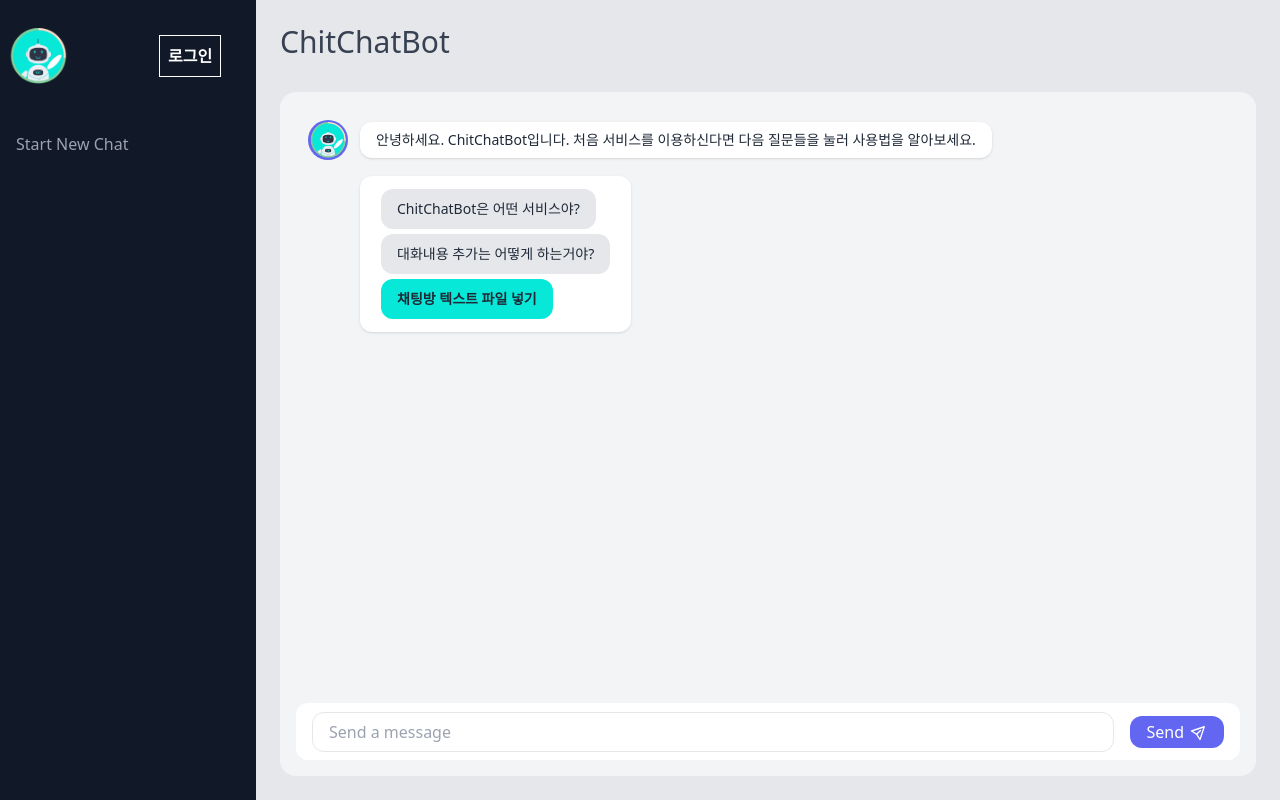
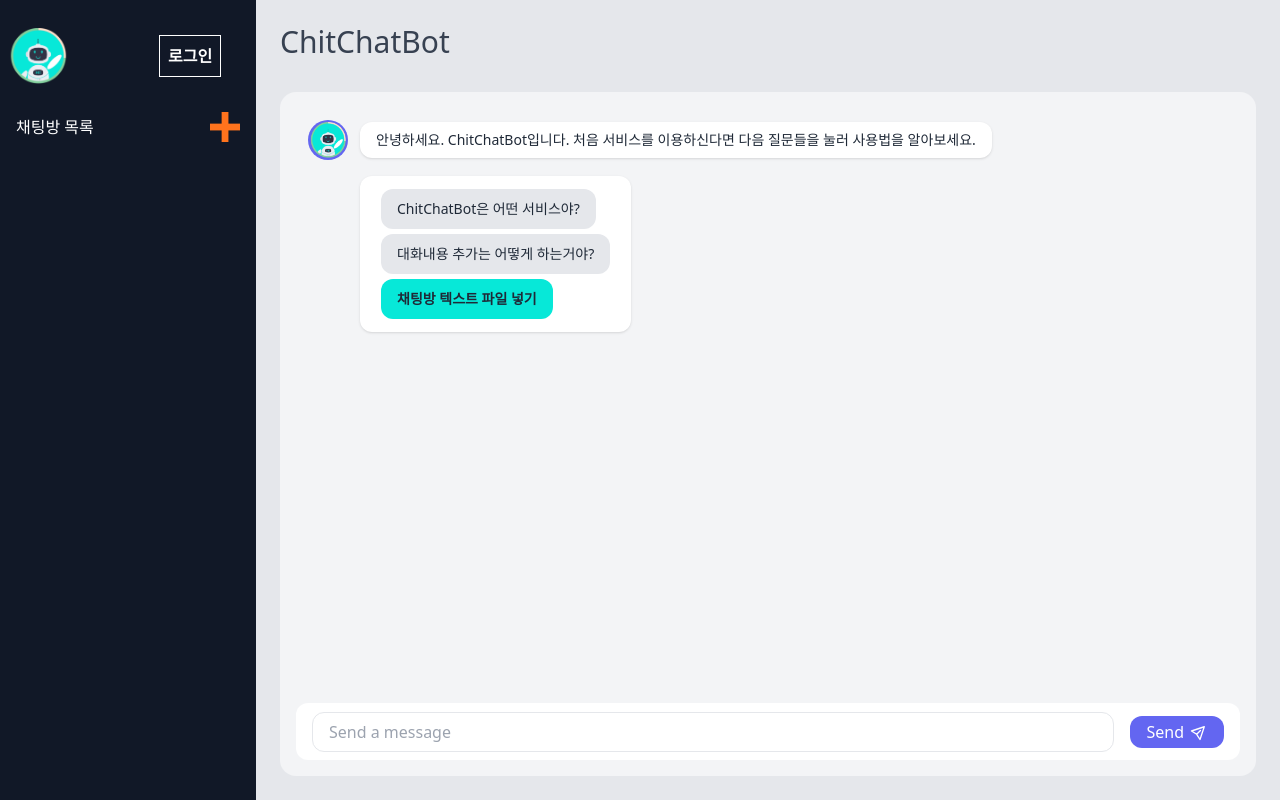
Before and after one commit to chitchatbot/bedrock, a Next.js app in the folder frontend/: page / in a window 1280 px wide. Built offline with nearby package versions, Linux system fonts and the light colour scheme.

Commit message:
Update Navigation.jsx
login, addChatroom function

```diff
--- a/frontend/components/Navigation.jsx
+++ b/frontend/components/Navigation.jsx
@@ -5,8 +5,11 @@ import Link from "next/link";
 
 export default function Navigation() {
     const [isLoginPopupOpen, setIsLoginPopupOpen] = useState(false);
-    const [username, setUsername] = useState(""); // 사용자 이름 상태 추가
-    const [isLoggedIn, setIsLoggedIn] = useState(false); // 로그인 상태 상태 추가
+    const [username, setUsername] = useState("");
+    const [isLoggedIn, setIsLoggedIn] = useState(false);
+    const [isChatroomPopupOpen, setIsChatroomPopupOpen] = useState(false); // 네모창 상태 추가
+    const [chatroomName, setChatroomName] = useState(""); // 채팅방 이름 상태 추가
+    const [chatrooms, setChatrooms] = useState([]); // 채팅방 목록 상태 추가
 
     const openLoginPopup = () => {
         setIsLoginPopupOpen(true);
@@ -17,35 +20,75 @@ export default function Navigation() {
     };
 
     const handleUsernameChange = (e) => {
-        setUsername(e.target.value); // 입력된 사용자 이름을 상태에 업데이트
+        setUsername(e.target.value);
     };
 
     const handleLogin = (e) => {
-        e.preventDefault(); // 기본 제출 동작 방지
+        e.preventDefault();
 
         var username = document.getElementById("username").value;
         var password = document.getElementById("password").value;
 
-        // 입력된 값이 비어있는지 확인
         if (username.trim() === "" || password.trim() === "") {
             alert("ID와 비밀번호를 입력해주세요.");
             return;
         }
 
-        // 로그인 성공 시 로그인 상태 업데이트
         setIsLoggedIn(true);
+        setIsLoginPopupOpen(false);
+    };
 
-        // 로그인 성공시 setIsLoginPopupOpen(false) 호출
-        setIsLoginPopupOpen(false);
+    const openAddChatroom = () => {
+        setIsChatroomPopupOpen(true);
+    };
+
+    const closeAddChatroom = () => {
+        setIsChatroomPopupOpen(false);
+    };
+
+    const handleAddChatroom = (e) => {
+        e.preventDefault();
+        // 입력된 채팅방 이름을 설정
+        const newChatroomName = e.target.elements.chatroomName.value;
+        setChatroomName(newChatroomName);
+        setIsChatroomPopupOpen(false); // 네모창을 닫도록 상태 변경
+
+        // 채팅방 목록에 새로운 채팅방 추가
+        setChatrooms([...chatrooms, newChatroomName]);
     };
 
     return (
         <div className="fixed inset-y-0 left-0 z-30 w-64 overflow-y-auto bg-gray-900 lg:translate-x-0 lg:static lg:inset-0">
+            <div className="flex flex-row items-center space-between mt-7">
+                <img className="mx-2" alt="" src="/yong_icon.png" width={"60px"} height={"45px"} />
+                <span className="text-orange" id="idToInsert" style={{ width: "75px" }}>{isLoggedIn ? username : ""}</span>
+                <button className="mx-2 font-semibold text-white border border-white p-2" onClick={isLoggedIn ? () => setIsLoggedIn(false) : openLoginPopup}>
+                    {isLoggedIn ? "로그아웃" : "로그인"}
+                </button>
+            </div>
+            <div className="flex flex-row items-center mt-7">
+                <div className="mr-auto pl-4 text-white">채팅방 목록</div>
+                <button className="ml-auto pr-4" onClick={openAddChatroom}>
+                    <img alt="" src="/plus_icon.png" width={"30px"} height={"25px"} />
+                </button>
+            </div>
+
+            {/* 채팅방 목록 표시 */}
+            {chatrooms.map((chatroom, index) => (
+                <nav key={index} className="mt-2 border border-white rounded-md mx-1">
+                    <Link href="/">
+                        <span className="flex items-center px-3 py-2 text-gray-400 hover:bg-gray-700 hover:bg-opacity-25 hover:text-gray-100">
+                            <span className="font-semibold mx-1">{chatroom}</span>
+                        </span>
+                    </Link>
+                </nav>
+            ))}
+
             {isLoginPopupOpen && (
                 <div className="fixed top-0 left-0 flex justify-center items-center w-full h-full bg-gray-900 bg-opacity-50">
                     <div className="bg-white p-6 rounded-lg">
                         <h2 className="text-lg font-semibold mb-4">로그인</h2>
-                        <form onSubmit={handleLogin} >
+                        <form onSubmit={handleLogin}>
                             <div className="mb-4">
                                 <label htmlFor="username" className="block text-sm font-medium text-gray-700">아이디</label>
                                 <input type="text" id="username" className="mt-1 p-2 border border-gray-300 rounded-md w-full" onChange={handleUsernameChange} />
@@ -55,7 +98,7 @@ export default function Navigation() {
                                 <input type="password" id="password" className="mt-1 p-2 border border-gray-300 rounded-md w-full" />
                             </div>
                             <div className="flex justify-end">
-                                <button type="button" className="px-4 py-2 mr-2 bg-gray-200 text-gray-800 rounded-md" onClick={closeLoginPopup}>취소</button>
+                                <button type="button" className="px-4 py-2 mr-2 bg-gray-200 text-gray-800 rounded-md" onClick={closeAddChatroom}>취소</button>
                                 <button type="submit" className="px-4 py-2 bg-blue-600 text-white rounded-md">로그인</button>
                             </div>
                         </form>
@@ -63,18 +106,23 @@ export default function Navigation() {
                 </div>
             )}
 
-            <div className="flex flex-row items-center space-between mt-7">
-                <img className="mx-2" alt="" src="/yong_icon.png" width={"60px"} height={"45px"} />
-                <span className="text-orange" id="idToInsert" style={{ width: "75px" }}>{isLoggedIn ? username : ""}</span> {/* 사용자 이름 표시 */}
-                <button className="mx-2 font-semibold text-white border border-white p-2" onClick={isLoggedIn ? () => setIsLoggedIn(false) : openLoginPopup}>
-                    {isLoggedIn ? "로그아웃" : "로그인"}
-                </button>
-            </div>
-            <nav className="mt-10">
-                <Link href="/" className="flex items-center px-3 py-2 mt-4 text-gray-400 hover:bg-gray-700 hover:bg-opacity-25 hover:text-gray-100">
-                    <span className="mx-1">Start New Chat</span>
-                </Link>
-            </nav>
+            {isChatroomPopupOpen && (
+                <div className="fixed top-0 left-0 flex justify-center items-center w-full h-full bg-gray-900 bg-opacity-50">
+                    <div className="bg-white p-6 rounded-lg">
+                        <h2 className="text-lg font-semibold mb-4">채팅방 추가</h2>
+                        <form onSubmit={handleAddChatroom}>
+                            <div className="mb-4">
+                                <label htmlFor="chatroomName" className="block text-sm font-medium text-gray-700">채팅방 이름</label>
+                                <input type="text" id="chatroomName" name="chatroomName" className="mt-1 p-2 border border-gray-300 rounded-md w-full" />
+                            </div>
+                            <div className="flex justify-end">
+                                <button type="button" className="px-4 py-2 mr-2 bg-gray-200 text-gray-800 rounded-md" onClick={closeLoginPopup}>취소</button>
+                                <button type="submit" className="px-4 py-2 bg-blue-600 text-white rounded-md">추가</button>
+                            </div>
+                        </form>
+                    </div>
+                </div>
+            )}
         </div>
     );
 }
```
